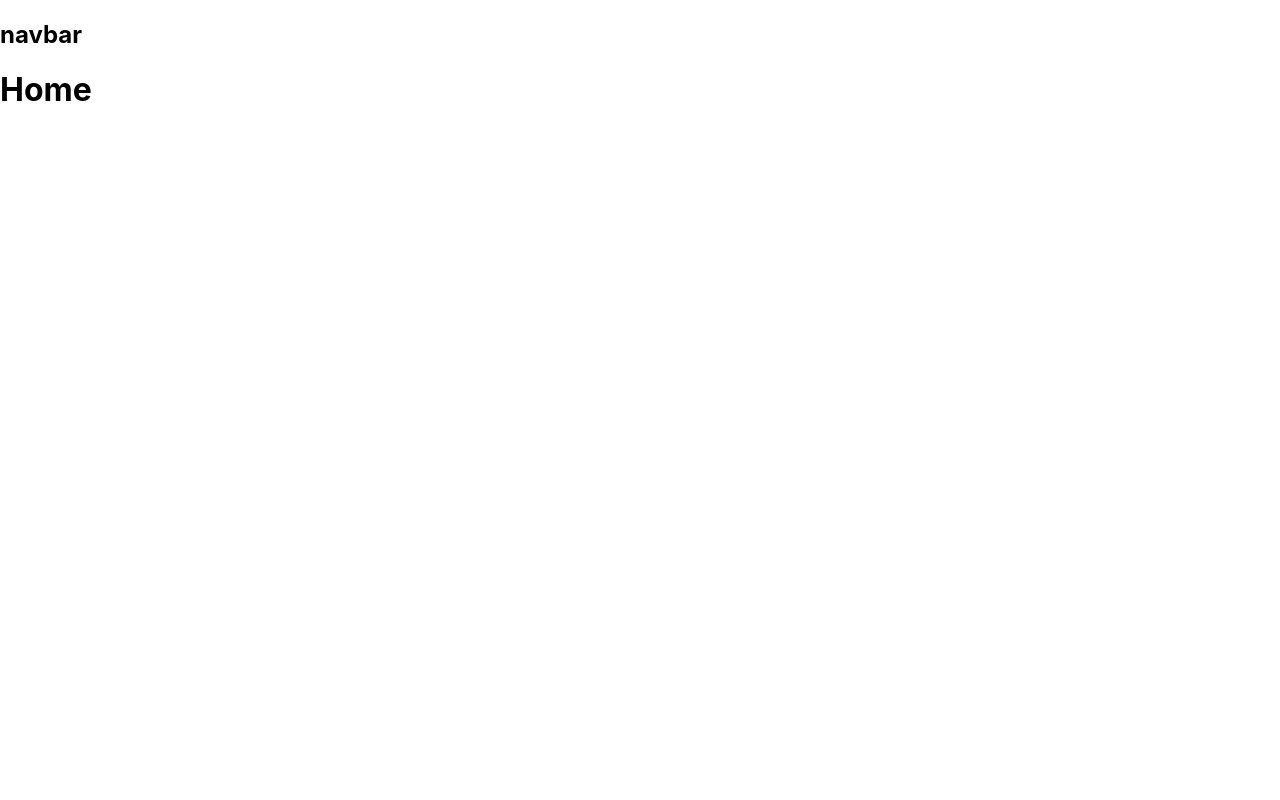
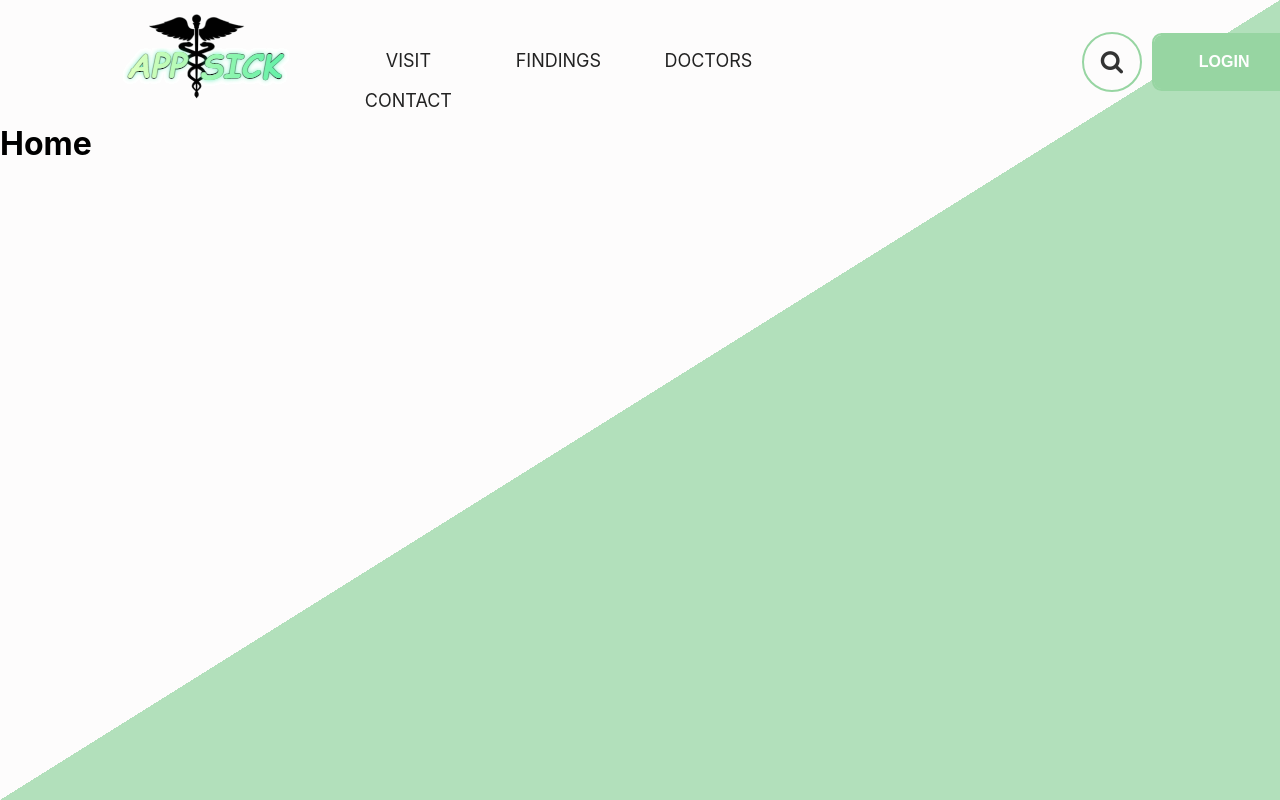
Before and after one commit to OchotaDariusz/appsick-react, a React (Create React App) app: page / in a window 1280 px wide. Built offline with nearby package versions, Linux system fonts and the light colour scheme.

Commit message:
creating: navbar, search button, login button. Sample application logo

```diff
--- a/public/index.html
+++ b/public/index.html
@@ -9,6 +9,7 @@
       name="description"
       content="Web site created using create-react-app"
     />
+    <link rel="stylesheet" href="https://cdnjs.cloudflare.com/ajax/libs/font-awesome/4.7.0/css/font-awesome.min.css">
     <link rel="apple-touch-icon" href="%PUBLIC_URL%/logo192.png" />
     <!--
       manifest.json provides metadata used when your web app is installed on a
--- a/src/App.css
+++ b/src/App.css
@@ -36,3 +36,14 @@
         transform: rotate(360deg);
     }
 }
+
+body {
+
+    width: 100%;
+    height: 100vh;
+    background-image: linear-gradient(to top left, #b2e0bb 50%, #fdfcfc 50%);
+}
+
+.home-tlo {
+
+}
--- a/src/App.js
+++ b/src/App.js
@@ -8,11 +8,12 @@ import Home from "./Home/Home"
 import Login from "./Login/Login"
 import Register from "./Register/Register"
 import Visit from "./Visit/Visit"
+import Navbar from "./Navbar/Navbar";
 
 function App() {
   return (
     <Router>
-      <h2>navbar</h2>
+      <Navbar />
       <Switch>
         <Route exact path="/">
           <Home />
--- a/src/Home/Home.js
+++ b/src/Home/Home.js
@@ -2,6 +2,9 @@ import React from "react"
 
 export default function Home() {
     return (
-        <h1>Home</h1>
+        <div className={"home-tlo"}>
+            <h1>Home</h1>
+        </div>
+
     );
 }
--- /dev/null
+++ b/src/Navbar/Navbar.css
@@ -0,0 +1,215 @@
+* {
+    margin: 0;
+    padding: 0;
+    box-sizing: border-box;
+
+}
+.nav {
+    width: 100%;
+    padding: 10px 0;
+    text-align: center;
+    justify-content: left;
+    display: flex;
+    align-items: center;
+
+}
+
+.nav-name {
+    margin-left: 100px;
+    text-align: left;
+    width: 20%;
+
+}
+
+.nav-list {
+
+    text-align: left;
+    float: left;
+    width: 50%;
+}
+
+
+ol {
+    padding: 0;
+    margin: 0;
+    list-style-type: none;
+    font-size: 18px;
+    height: 35px;
+    line-height: 200%;
+    display: inline-block;
+}
+
+ol a {
+    color: #222222;
+    text-decoration: none;
+    display: block;
+}
+
+ol > li {
+    float: left;
+    width: 150px;
+    height: 40px;
+    text-align: center;
+}
+
+ol > li:first-child {
+}
+
+ol > li:hover {
+    background-color: #b2e0bb;
+}
+
+ol > li:hover > a {
+    color: black;
+}
+
+ol > li > ul {
+    list-style-type: none;
+    padding: 0;
+    margin: 0;
+    height: 40px;
+    display: none;
+}
+
+ol > li:hover > ul {
+    display: block;
+}
+
+ol > li > ul > li {
+
+    position: relative;
+    z-index: 100;
+}
+
+ol > li > ul > li:hover {
+    background-color: #b2e0bb;
+}
+
+ol > li > ul > li:hover > a {
+    color: black;
+}
+*, *::before, *::after {
+  box-sizing: border-box;
+}
+:root {
+  --clr-primary: #97d5a2;
+  --clr-body: #333;
+  --clr-bg: #ddd;
+}
+.nav-search{
+    padding: 10px;
+  width: 20%;
+  position: relative;
+
+}
+.login-button{
+    text-align: center;
+    float: left;
+    width: 10%;
+}
+.search {
+    margin-left: auto;
+  --size: 60px;
+  border: 2px solid var(--clr-primary);
+  display: flex;
+  border-radius: 100px;
+  overflow: hidden;
+  font-size: 1.25em;
+  position: relative;
+  width: var(--size);
+  height: var(--size);
+  transition: width 450ms cubic-bezier(0.18, 0.89, 0.32, 1.28);
+  padding: 3px;
+}
+
+.search__input {
+  border: 0;
+  padding: 0.25em 1em;
+  flex-grow: 1;
+  outline: 0;
+  z-index: 2;
+  position: absolute;
+  top: 0;
+  bottom: 0;
+  left: 0;
+  width: 100%;
+  background: transparent;
+  opacity: 0;
+  cursor: pointer;
+}
+
+.search__submit {
+  font-size: 1.5rem;
+  margin-left: auto;
+  background: 0;
+  border: 0;
+  cursor: pointer;
+  border-radius: 50%;
+  transition: background 200ms ease-out;
+  width: calc(var(--size) - 10px);
+  height: calc(var(--size) - 10px);
+  color: var(--clr-body);
+}
+
+.search:focus-within {
+  width: 90%;
+}
+.search:focus-within .search__input {
+  opacity: 1;
+  z-index: initial;
+  cursor: initial;
+  width: calc(100% - var(--size));
+}
+.search:focus-within .search__submit {
+  background: var(--clr-primary);
+  color: white;
+  box-shadow: 0 0 10px rgba(0, 0, 0, 0.15);
+}
+.search:focus-within .search__submit:hover, .search:focus-within .search__submit:focus {
+  outline: 0;
+  box-shadow: 0 0 10px rgba(0, 0, 0, 0.65);
+}
+.btn {
+    box-sizing: border-box;
+    -webkit-appearance: none;
+    -moz-appearance: none;
+    appearance: none;
+    background-color: transparent;
+    border: 2px solid #e74c3c;
+    border-radius: 0.6em;
+    color: #e74c3c;
+    cursor: pointer;
+    display: flex;
+    align-self: center;
+    font-size: 1rem;
+    font-weight: 400;
+    line-height: 1;
+    margin: 20px;
+    padding: 1.2em 2.8em;
+    text-decoration: none;
+    text-align: center;
+    text-transform: uppercase;
+    font-family: "Montserrat", sans-serif;
+    font-weight: 700;
+}
+
+.btn:hover{
+    color: white;
+    outline: 0;
+}
+.btn:focus{
+    color: black;
+    outline: 0;
+}
+.third {
+    border-color: #97d5a2;
+    color: #fff;
+    box-shadow: 0 0 40px 40px #97d5a2 inset, 0 0 0 0 #97d5a2;
+    transition: all 150ms ease-in-out;
+    margin-left: auto;
+    margin-right: auto;
+}
+
+.third:hover {
+    box-shadow: 0 0 10px 0 #97d5a2 inset, 0 0 10px 4px #97d5a2;
+}
--- /dev/null
+++ b/src/Navbar/Navbar.js
@@ -0,0 +1,33 @@
+import React from "react"
+import './Navbar.css'
+import logo from './logoAppsick.png'
+
+export default function Navbar() {
+    return (
+        <div className="nav">
+            <div className="nav-name">
+                <div className="name"><img src={logo}/></div>
+            </div>
+            <div className="nav-list">
+                <ol>
+
+                    <li><a href="#">VISIT</a></li>
+                    <li><a href="#">FINDINGS</a></li>
+                    <li><a href="#">DOCTORS</a></li>
+                    <li><a href="#">CONTACT</a></li>
+                </ol>
+            </div>
+            <div className={"nav-search"}>
+                <div className="search">
+                    <input type="text" className="search__input" aria-label="search"
+                           placeholder="enter your search"/>
+                        <button className="search__submit" aria-label="submit search">
+                            <i className="fa fa-search"></i> </button>
+                </div>
+            </div>
+            <div className={"login-button"}><button className={'btn third'} type={'submit'}>Login</button></div>
+
+        </div>
+
+);
+}
```
Also changed, not shown: src/Navbar/logoAppsick.png (added). Lines whose indentation alone changed are shown as unchanged.
